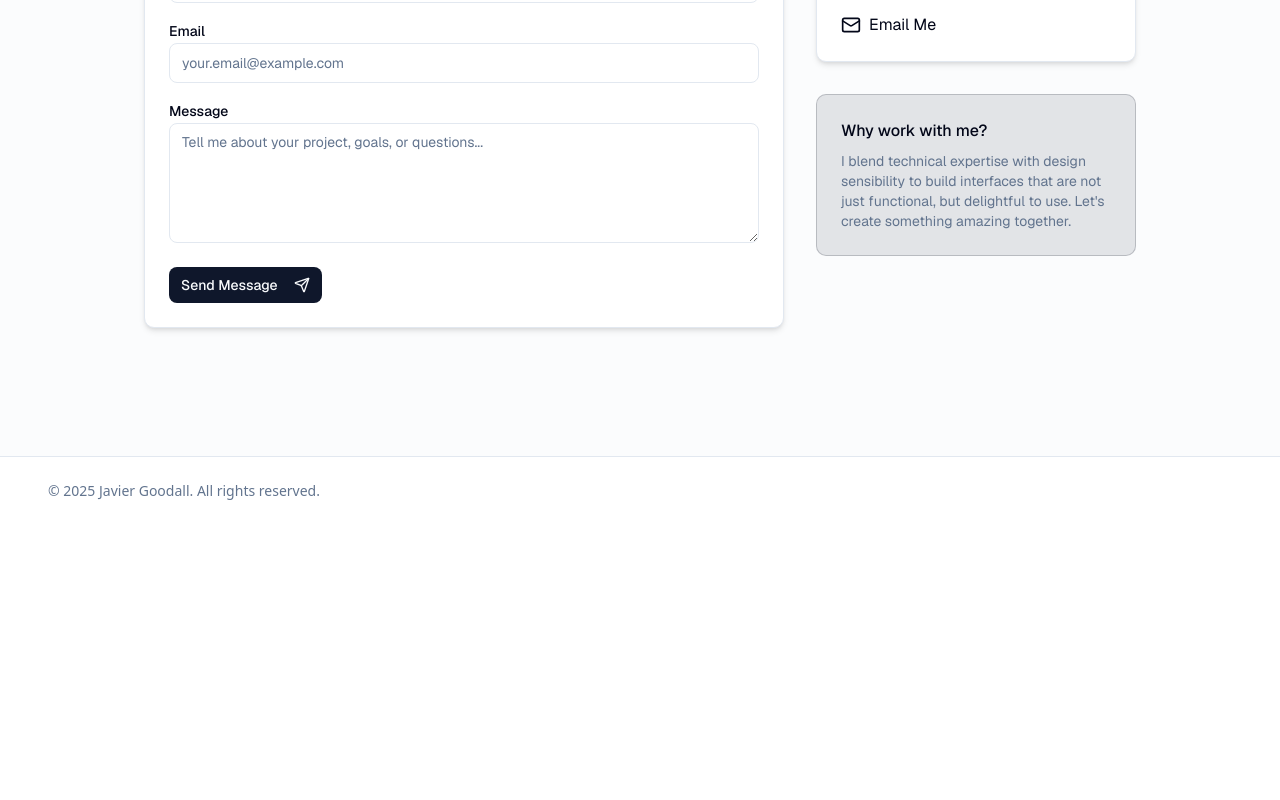
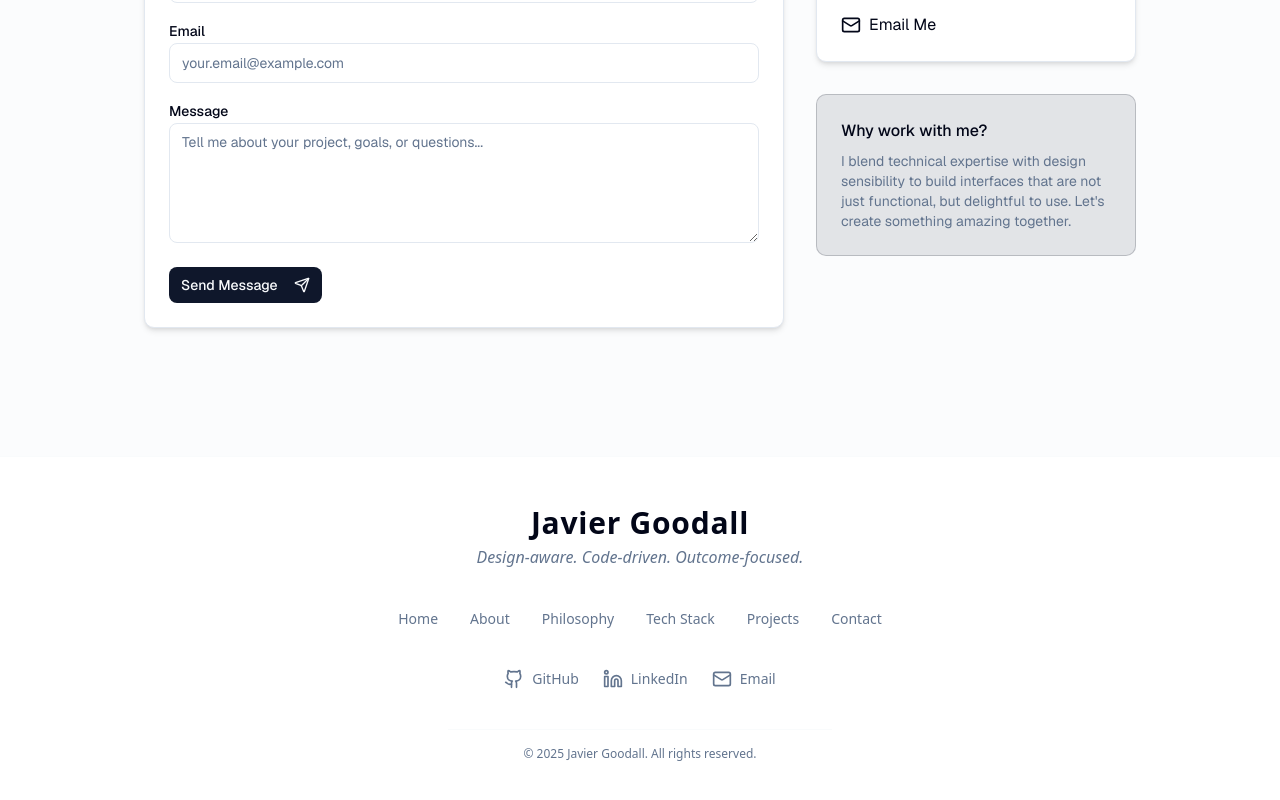
Before and after one commit to JavierGoodall99/javiergoodall-portfolio, a Next.js app: page / in a window 1280 px wide. Shown: the part 9764-10564 px from the top of the page. Before the commit the page ends 10289 px from the top, so only its background shows below. Built offline with nearby package versions, Linux system fonts and the light colour scheme.

Commit message:
fix: enhance Footer component with navigation and social links for improved accessibility and user engagement

```diff
--- a/src/components/ui/footer.tsx
+++ b/src/components/ui/footer.tsx
@@ -1,10 +1,83 @@
+"use client"
+
+import Link from "next/link";
+import { motion } from "framer-motion";
+import { Github, Linkedin, Mail } from "lucide-react";
+import { navItems } from "@/data/navigation";
+
 export function Footer() {
+
   return (
-    <footer className="border-t py-6 w-full">
-      <div className="w-full px-4 sm:px-8 lg:px-12 flex flex-col items-center justify-between gap-4 md:flex-row">
-        <p className="text-center text-sm text-muted-foreground md:text-left">
-          &copy; {new Date().getFullYear()} Javier Goodall. All rights reserved.
-        </p>
+    <footer className="border-t border-border/20 bg-background w-full">
+      <div className="max-w-7xl mx-auto px-6 py-12 flex flex-col items-center text-center">
+        <motion.div
+          className="space-y-10"
+          initial={{ opacity: 0, y: 20 }}
+          whileInView={{ opacity: 1, y: 0 }}
+          viewport={{ once: true }}
+          transition={{ duration: 0.7 }}
+        >
+          {/* Name/Brand */}
+          <div>
+            <h2 className="text-2xl md:text-3xl font-bold tracking-wide mb-1">
+              Javier Goodall
+            </h2>
+
+            {/* Tagline */}
+            <p className="text-muted-foreground italic">
+              Design-aware. Code-driven. Outcome-focused.
+            </p>
+          </div>
+
+          {/* Navigation Links */}
+          <nav className="flex flex-wrap justify-center gap-x-8 gap-y-2">
+            {navItems.map((item) => (
+              <Link
+                key={item.href}
+                href={item.href}
+                className="text-sm text-muted-foreground hover:text-accent-foreground hover:underline underline-offset-4 transition-colors"
+              >
+                {item.title}
+              </Link>
+            ))}
+          </nav>
+
+          {/* Social Links */}
+          <div className="flex justify-center gap-6">
+            <a
+              href="https://github.com/JavierGoodall99"
+              target="_blank"
+              rel="noopener noreferrer"
+              className="group flex items-center gap-2 text-sm text-muted-foreground hover:text-accent-foreground transition-colors"
+            >
+              <Github className="h-5 w-5 group-hover:scale-110 transition-transform duration-200" />
+              <span>GitHub</span>
+            </a>
+
+            <a
+              href="https://www.linkedin.com/in/javier-goodall/"
+              target="_blank"
+              rel="noopener noreferrer"
+              className="group flex items-center gap-2 text-sm text-muted-foreground hover:text-accent-foreground transition-colors"
+            >
+              <Linkedin className="h-5 w-5 group-hover:scale-110 transition-transform duration-200" />
+              <span>LinkedIn</span>
+            </a>
+
+            <a
+              href="mailto:javiergoodall@outlook.com"
+              className="group flex items-center gap-2 text-sm text-muted-foreground hover:text-accent-foreground transition-colors"
+            >
+              <Mail className="h-5 w-5 group-hover:scale-110 transition-transform duration-200" />
+              <span>Email</span>
+            </a>
+          </div>
+
+          {/* Copyright */}
+          <p className="text-xs text-muted-foreground pt-4 border-t border-border/20 max-w-sm mx-auto w-full">
+            &copy; {new Date().getFullYear()} Javier Goodall. All rights reserved.
+          </p>
+        </motion.div>
       </div>
     </footer>
   );
```
